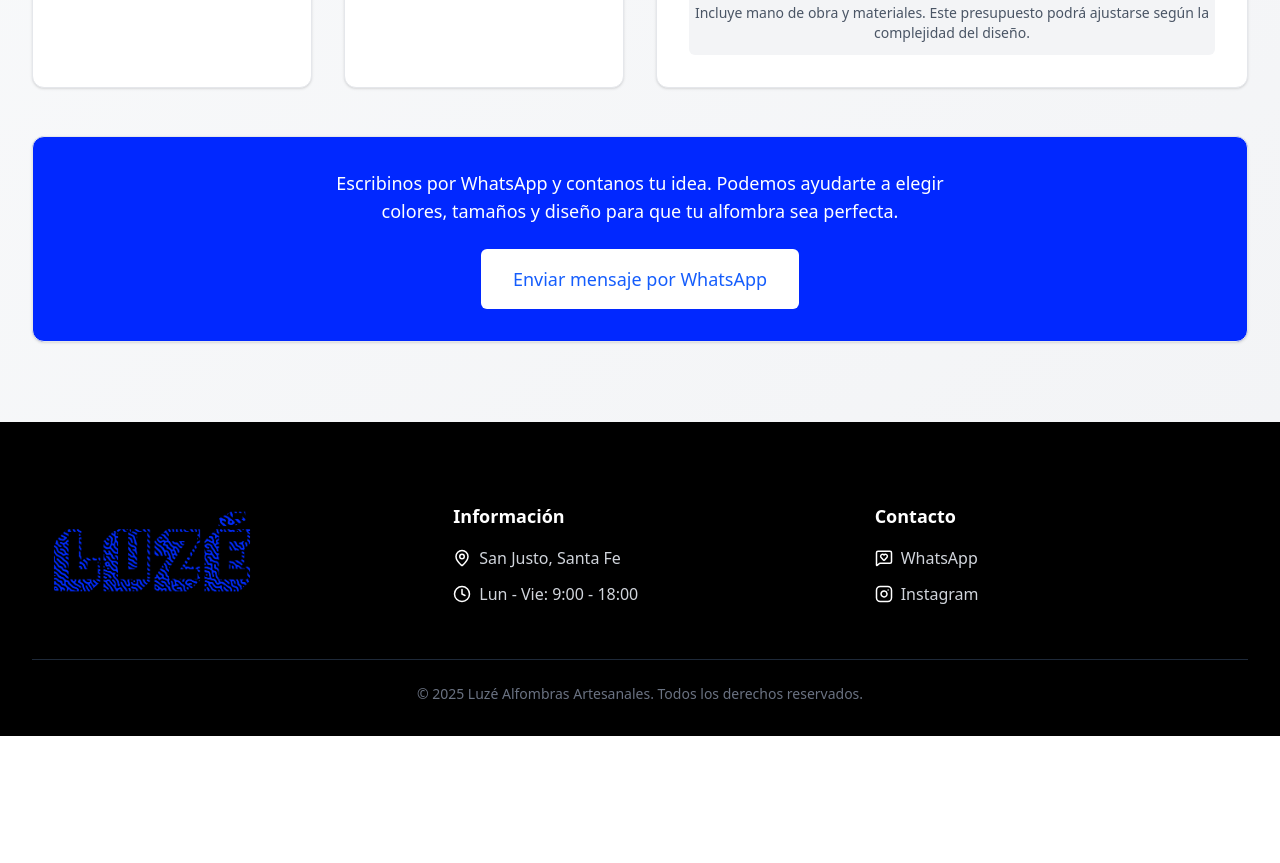
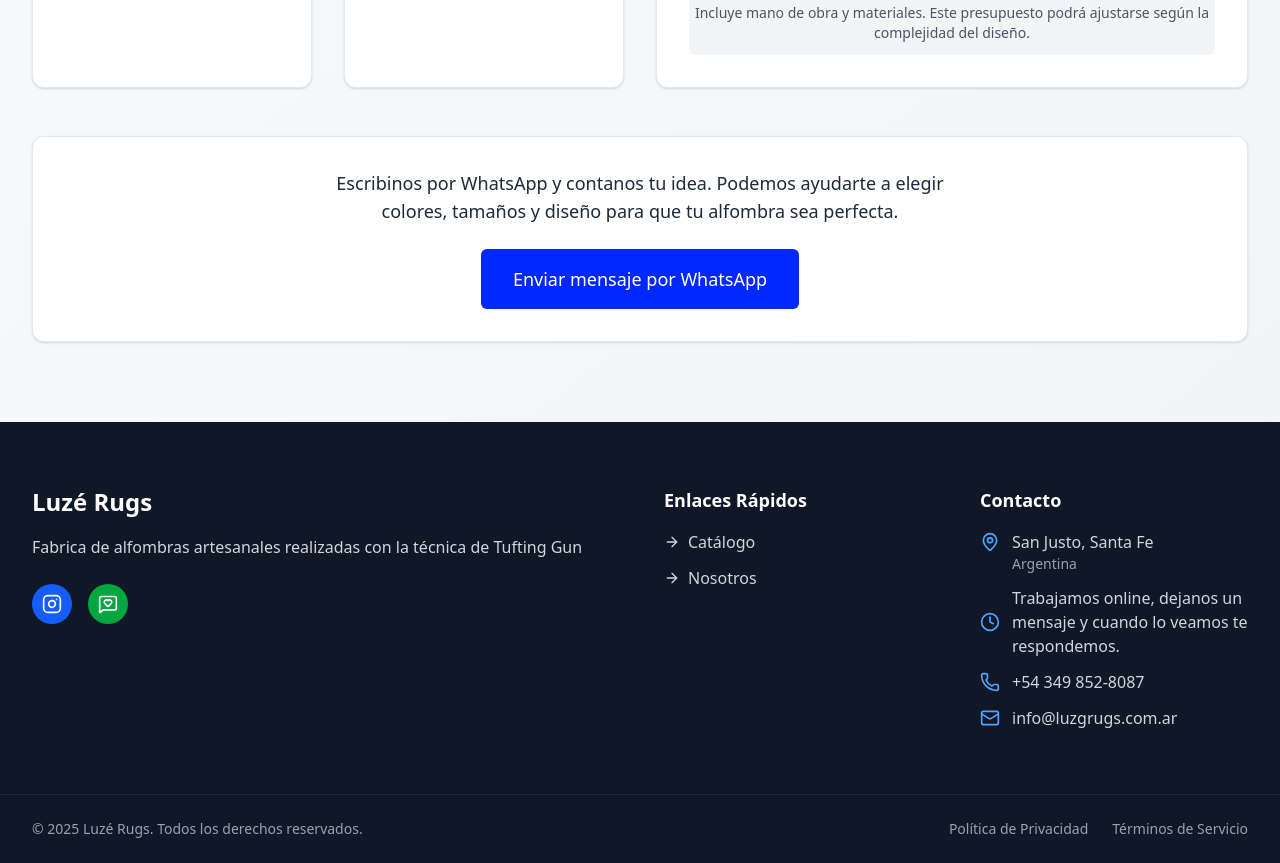
Before and after one commit to GabrielAlberini/luze, a React (Vite) app: page / in a window 1280 px wide. Shown: the part 2320-3183 px from the top of the page. Before the commit the page ends 3056 px from the top, so only its background shows below. Built offline with nearby package versions, Linux system fonts and the light colour scheme; no server answers; the database is empty.

Commit message:
add: new footer

```diff
--- a/src/components/Footer.jsx
+++ b/src/components/Footer.jsx
@@ -1,69 +1,135 @@
-import { Instagram, MessageSquareHeart, MapPin, Clock } from 'lucide-react';
+import { Instagram, MessageSquareHeart, MapPin, Clock, Mail, Phone, ArrowRight, Heart } from 'lucide-react';
 
 const Footer = () => {
+  const currentYear = new Date().getFullYear();
+
   return (
-    <footer className="bg-black text-white pt-20 pb-8">
-      <div className="max-w-7xl mx-auto px-4 sm:px-6 lg:px-8">
+    <footer className="bg-gray-900 text-white">
       {/* Contenido principal */}
-        <div className="grid grid-cols-1 md:grid-cols-3 gap-12 mb-12">
-          {/* Logo */}
+      <div className="max-w-7xl mx-auto px-4 sm:px-6 lg:px-8 py-12 sm:py-16">
+        <div className="grid grid-cols-1 md:grid-cols-2 lg:grid-cols-4 gap-8 lg:gap-12">
+
+          {/* Información de la marca */}
+          <div className="lg:col-span-2">
+            <h3 className="text-2xl font-bold text-white mb-4">Luzé Rugs</h3>
+            <p className="text-gray-300 mb-6 leading-relaxed">
+              Fabrica de alfombras artesanales realizadas con la técnica de Tufting Gun
+            </p>
+
+            {/* Redes sociales */}
+            <div className="flex space-x-4">
+              <a
+                href="https://www.instagram.com/luze.rugs"
+                target="_blank"
+                rel="noopener noreferrer"
+                className="inline-flex items-center justify-center w-10 h-10 bg-blue-600 hover:bg-blue-700 rounded-full transition-colors duration-200"
+                aria-label="Síguenos en Instagram"
+              >
+                <Instagram className="w-5 h-5" />
+              </a>
+              <a
+                href="https://wa.me/543498528087?text=Hola Luzé! me gustaría conocer más sobre sus alfombras artesanales."
+                target="_blank"
+                rel="noopener noreferrer"
+                className="inline-flex items-center justify-center w-10 h-10 bg-green-600 hover:bg-green-700 rounded-full transition-colors duration-200"
+                aria-label="Contáctanos por WhatsApp"
+              >
+                <MessageSquareHeart className="w-5 h-5" />
+              </a>
+            </div>
+          </div>
+
+          {/* Enlaces rápidos */}
           <div>
-            <a href="/" className="inline-block">
-              <img
-                width="240"
-                src="./logo.png"
-                alt="Luzé Rugs Logo"
-                className="rounded-md"
-              />
+            <h4 className="text-lg font-semibold text-white mb-4">Enlaces Rápidos</h4>
+            <ul className="space-y-3">
+              <li>
+                <a
+                  href="#catalogo"
+                  className="text-gray-300 hover:text-white transition-colors duration-200 flex items-center group"
+                >
+                  <ArrowRight className="w-4 h-4 mr-2 group-hover:translate-x-1 transition-transform" />
+                  Catálogo
+                </a>
+              </li>
+              <li>
+                <a
+                  href="#nosotros"
+                  className="text-gray-300 hover:text-white transition-colors duration-200 flex items-center group"
+                >
+                  <ArrowRight className="w-4 h-4 mr-2 group-hover:translate-x-1 transition-transform" />
+                  Nosotros
+                </a>
+              </li>
+            </ul>
+          </div>
+
+          {/* Información de contacto */}
+          <div>
+            <h4 className="text-lg font-semibold text-white mb-4">Contacto</h4>
+            <div className="space-y-3">
+              <div className="flex items-start space-x-3">
+                <MapPin className="w-5 h-5 text-blue-400 mt-0.5 flex-shrink-0" />
+                <div>
+                  <p className="text-gray-300">San Justo, Santa Fe</p>
+                  <p className="text-gray-400 text-sm">Argentina</p>
+                </div>
+              </div>
+
+              <div className="flex items-center space-x-3">
+                <Clock className="w-5 h-5 text-blue-400 flex-shrink-0" />
+                <div>
+                  <p className="text-gray-300">Trabajamos online, dejanos un mensaje y cuando lo veamos te respondemos.</p>
+                </div>
+              </div>
+
+              <div className="flex items-center space-x-3">
+                <Phone className="w-5 h-5 text-blue-400 flex-shrink-0" />
+                <a
+                  href="tel:+543498528087"
+                  className="text-gray-300 hover:text-white transition-colors duration-200"
+                >
+                  +54 349 852-8087
                 </a>
               </div>
 
-          {/* Información */}
-          <div>
-            <h4 className="text-lg font-semibold mb-4">Información</h4>
-            <div className="flex flex-col gap-3">
-              <div className="flex items-center gap-2 text-gray-300">
-                <MapPin size={18} className="text-white" />
-                <span>San Justo, Santa Fe</span>
+              <div className="flex items-center space-x-3">
+                <Mail className="w-5 h-5 text-blue-400 flex-shrink-0" />
+                <a
+                  href="mailto:info@luze-rugs.com"
+                  className="text-gray-300 hover:text-white transition-colors duration-200"
+                >
+                  info@luzgrugs.com.ar
+                </a>
               </div>
-              <div className="flex items-center gap-2 text-gray-300">
-                <Clock size={18} className="text-white" />
-                <span>Lun - Vie: 9:00 - 18:00</span>
+            </div>
           </div>
         </div>
       </div>
 
-          {/* Contacto */}
-          <div>
-            <h4 className="text-lg font-semibold mb-4">Contacto</h4>
-            <div className="flex flex-col gap-3">
+      {/* Footer inferior */}
+      <div className="border-t border-gray-800 py-6">
+        <div className="max-w-7xl mx-auto px-4 sm:px-6 lg:px-8">
+          <div className="flex flex-col md:flex-row justify-between items-center space-y-4 md:space-y-0">
+            <div className="text-gray-400 text-sm">
+              © {currentYear} Luzé Rugs. Todos los derechos reservados.
+            </div>
+
+            <div className="flex items-center space-x-6 text-sm">
               <a
-                href="https://wa.me/543498528087?text=Hola Luzé! me gustaría conocer más sobre sus alfombras artesanales."
-                target="_blank"
-                rel="noopener noreferrer"
-                className="flex items-center gap-2 text-gray-300 hover:text-white transition-transform duration-300 hover:translate-x-1"
+                href="/privacidad"
+                className="text-gray-400 hover:text-white transition-colors duration-200"
               >
-                <MessageSquareHeart size={18} className="text-white" />
-                WhatsApp
+                Política de Privacidad
               </a>
               <a
-                href="https://www.instagram.com/luze.rugs"
-                target="_blank"
-                rel="noopener noreferrer"
-                className="flex items-center gap-2 text-gray-300 hover:text-white transition-transform duration-300 hover:translate-x-1"
+                href="/terminos"
+                className="text-gray-400 hover:text-white transition-colors duration-200"
               >
-                <Instagram size={18} className="text-white" />
-                Instagram
+                Términos de Servicio
               </a>
             </div>
           </div>
-        </div>
-
-        {/* Línea inferior */}
-        <div className="border-t border-gray-800 pt-6 text-center">
-          <p className="text-gray-500 text-sm">
-            &copy; 2025 Luzé Alfombras Artesanales. Todos los derechos reservados.
-          </p>
         </div>
       </div>
     </footer>
--- a/src/components/InfoSection.jsx
+++ b/src/components/InfoSection.jsx
@@ -90,14 +90,14 @@ const InfoSection = () => {
 
         {/* Footer */}
         <div
-          className="text-center p-8 rounded-xl shadow-sm border border-gray-200 bg-cover bg-center bg-[#0128ff]"
+          className="text-center p-8 rounded-xl shadow-sm border border-gray-200 bg-cover bg-center bg-white"
         >
-          <p className="text-white text-lg mb-6 max-w-2xl mx-auto">
+          <p className="text-lg mb-6 max-w-2xl mx-auto">
             Escribinos por WhatsApp y contanos tu idea. Podemos ayudarte a elegir colores, tamaños y diseño para que tu alfombra sea perfecta.
           </p>
           <a
             href={`https://wa.me/543498528087?text=Hola Luzé! Me gustaría conocer más sobre sus alfombras artesanales. Mi presupuesto estimado es de $${estimatedPrice.toLocaleString('es-AR')}.`}
-            className="inline-flex items-center justify-center px-8 py-4 bg-white text-blue-600 font-medium text-lg rounded-md transition-all duration-300 hover:bg-blue-50 hover:-translate-y-0.5 hover:shadow-md"
+            className="inline-flex items-center justify-center px-8 py-4 bg-[#0128ff] text-white font-medium text-lg rounded-md transition-all duration-300 hover:bg-[#0128ff] hover:-translate-y-0.5 hover:shadow-md"
             target="_blank"
             rel="noopener noreferrer"
           >
--- a/src/components/TeamSection.jsx
+++ b/src/components/TeamSection.jsx
@@ -2,7 +2,7 @@ import { Hammer, Package } from 'lucide-react';
 
 const TeamSection = () => {
   return (
-    <section className="py-20 bg-gradient-to-br from-gray-100 to-gray-200 border-b border-gray-200">
+    <section id='nosotros' className="py-20 bg-gradient-to-br from-gray-100 to-gray-200 border-b border-gray-200">
       <div className="max-w-7xl mx-auto px-4 sm:px-6 lg:px-8">
         {/* Encabezado */}
         <div className="text-center mb-12">
```
Also changed, not shown: public/logo-dark.png (added). Lines whose indentation alone changed are shown as unchanged.
